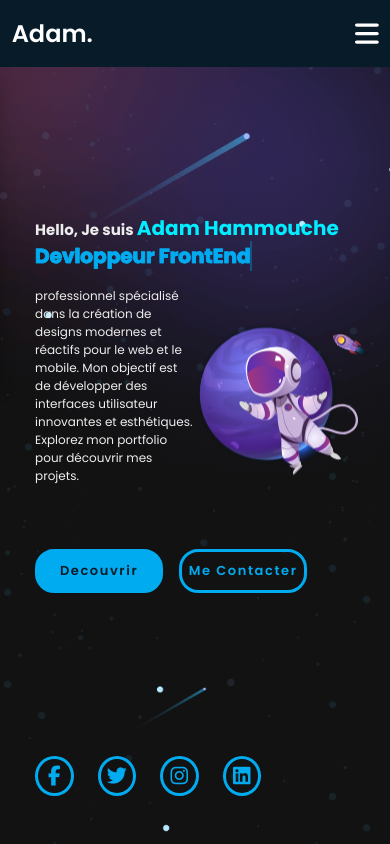
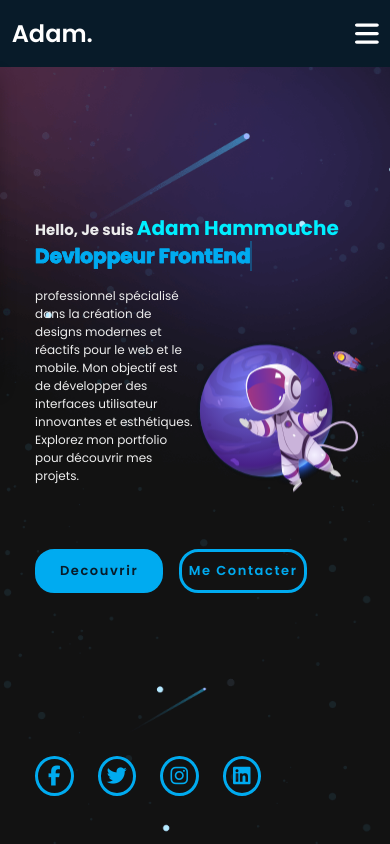
Before and after one commit to adam0794hh/Adam-hammouche-portfolio, a React (Vite) app: page / in a window 390 px wide. Shown: the top 844 px of the page. Built offline with nearby package versions, Linux system fonts and the light colour scheme.

Commit message:
refacto- legere modif

```diff
--- a/src/components/cover.css
+++ b/src/components/cover.css
@@ -245,7 +245,7 @@ section {
     font-size: 12px;
   }
   .img-cover {
-    top: 30%;
+    top: 32%;
     background-size: contain;
     left: 50%;
     height: 35%;
```
